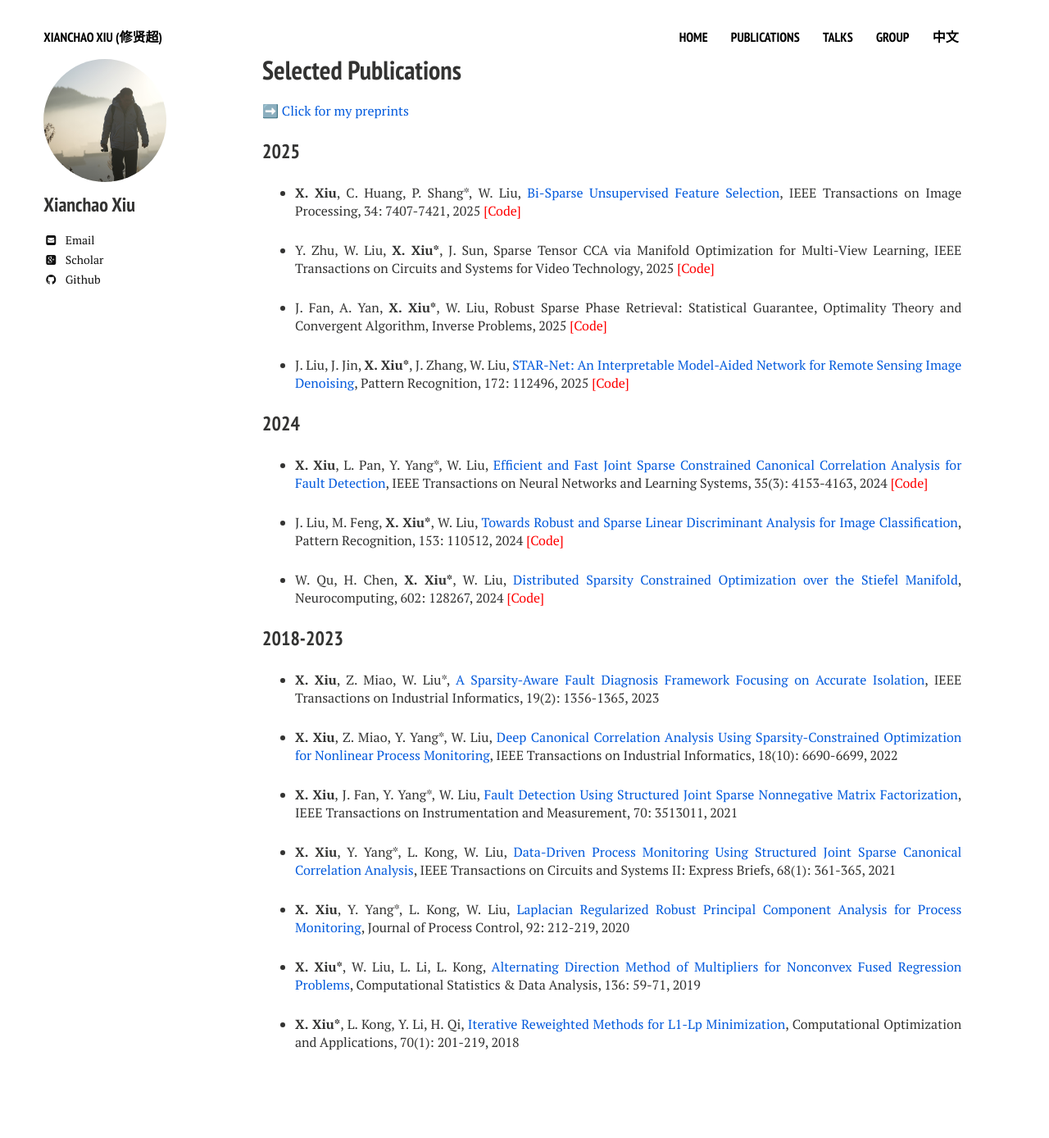
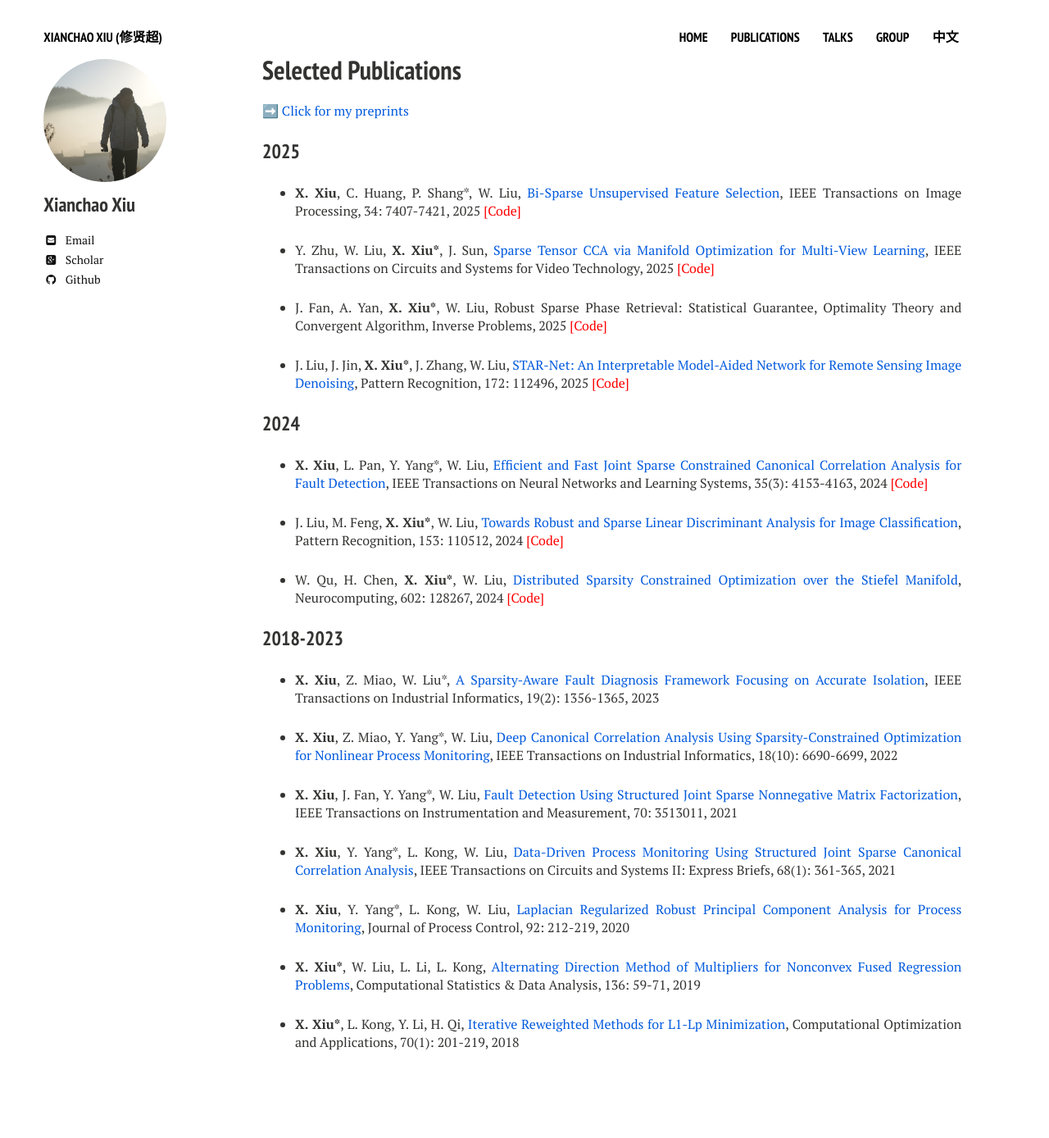
Before and after one commit to xianchaoxiu/xianchaoxiu.github.io, a Jekyll site: the page built from publications/index.md, in a window 1280 px wide. Shown: the whole page at 82% size. Built offline with Jekyll 4.4.1, drawn with Linux system fonts in a browser that asks for light colours; nearby versions of some CDN libraries.

Commit message:
Update index.md

```diff
--- a/publications/index.md
+++ b/publications/index.md
@@ -13,9 +13,9 @@ share: false
 
 ### 2025
 
-* <b>X. Xiu</b>, C. Huang, P. Shang*, W. Liu, <a href="https://ieeexplore.ieee.org/document/11207158" class="textlink" target="_blank">Bi-Sparse Unsupervised Feature Selection</a>, IEEE Transactions on Image Processing, 34: 7407-7421, 2025 <a href="https://github.com/xianchaoxiu/BSUFS" class="textlink" target="_blank" style="color: red;">[Code]</a>
+* <b>X. Xiu</b>, C. Huang, P. Shang*, W. Liu, <a href="https://doi.org/10.1109/TIP.2025.3620667" class="textlink" target="_blank">Bi-Sparse Unsupervised Feature Selection</a>, IEEE Transactions on Image Processing, 34: 7407-7421, 2025 <a href="https://github.com/xianchaoxiu/BSUFS" class="textlink" target="_blank" style="color: red;">[Code]</a>
 
-* Y. Zhu, W. Liu, <b>X. Xiu*</b>, J. Sun, Sparse Tensor CCA via Manifold Optimization for Multi-View Learning, IEEE Transactions on Circuits and Systems for Video Technology, 2025  <a href="https://github.com/zhudafa/STCCA-L" class="textlink" target="_blank" style="color: red;">[Code]</a>
+* Y. Zhu, W. Liu, <b>X. Xiu*</b>, J. Sun, <a href="https://doi.org/10.1109/TCSVT.2025.3642736" class="textlink" target="_blank">Sparse Tensor CCA via Manifold Optimization for Multi-View Learning</a>, IEEE Transactions on Circuits and Systems for Video Technology, 2025  <a href="https://github.com/zhudafa/STCCA-L" class="textlink" target="_blank" style="color: red;">[Code]</a>
 
 * J. Fan, A. Yan, <b>X. Xiu*</b>, W. Liu, Robust Sparse Phase Retrieval: Statistical Guarantee, Optimality Theory and Convergent Algorithm, Inverse Problems,  2025 <a href="https://github.com/xianchaoxiu/HPR" class="textlink" target="_blank" style="color: red;">[Code]</a>
 
```
